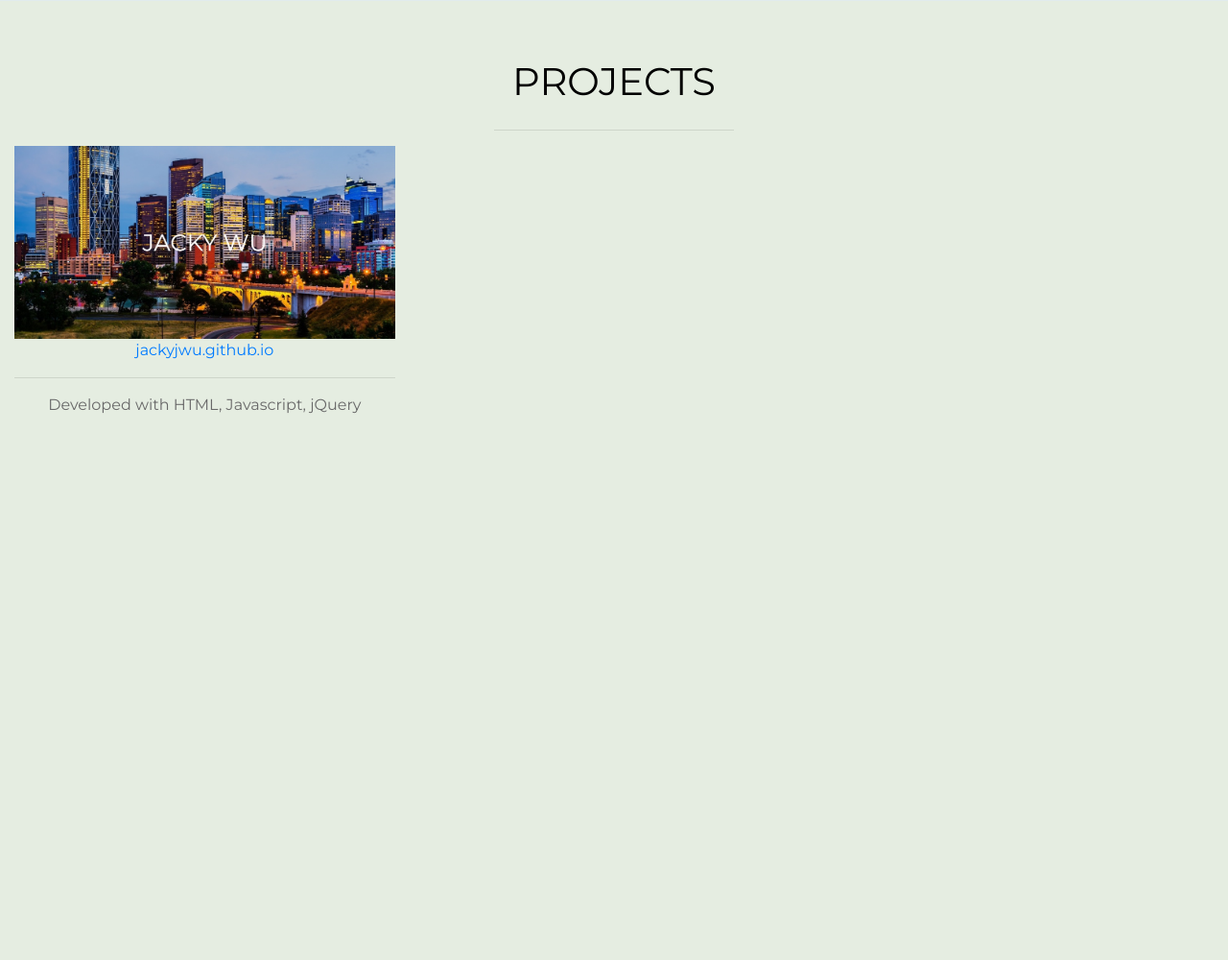
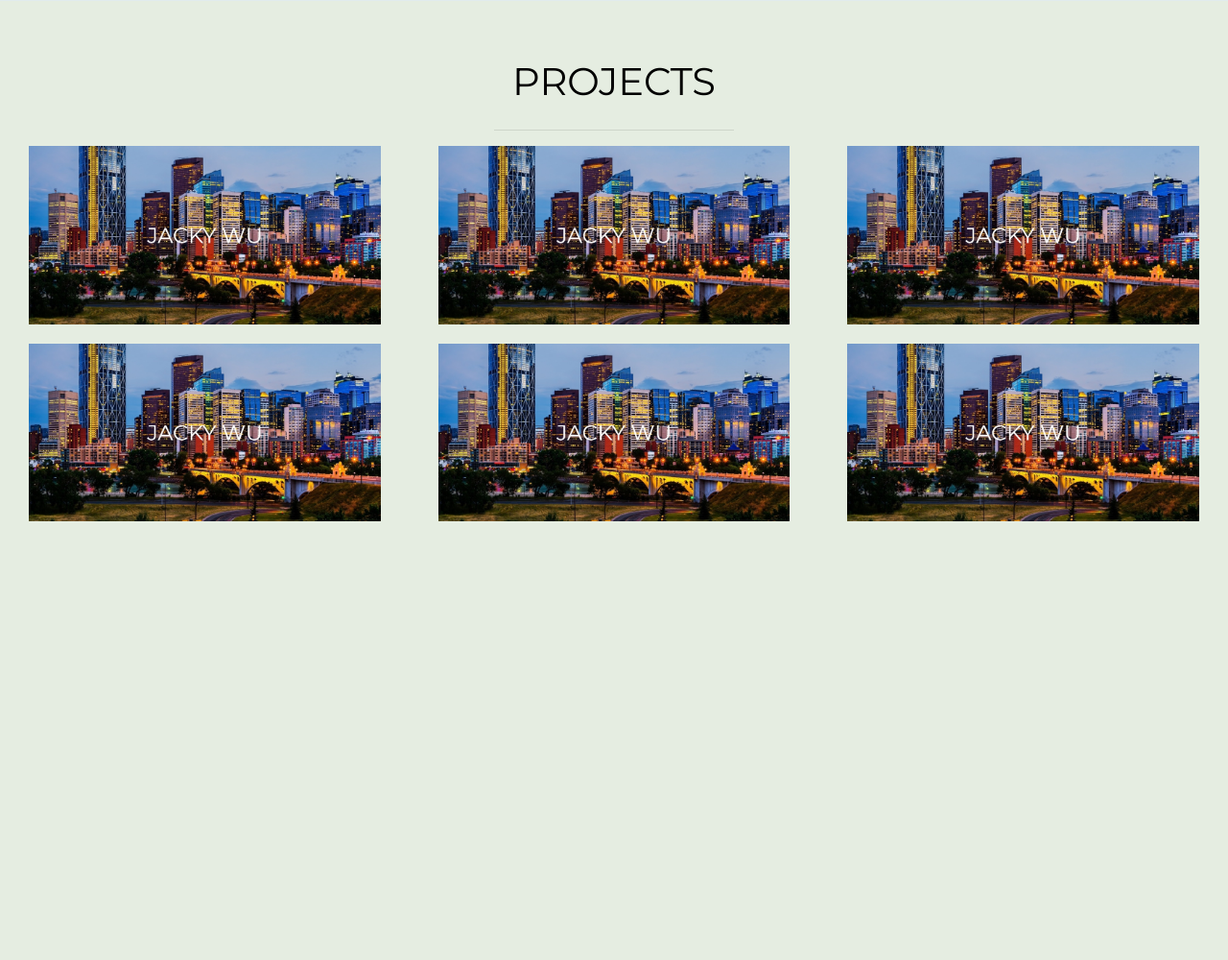
Before and after one commit to JackyJWu/jackyjwu.github.io, a PHP site: page / in a window 1280 px wide. Shown: the part 1951-2951 px from the top of the page at 96% size. Run offline with PHP 8.4, Linux system fonts and the light colour scheme; some libraries are stand-ins or nearby versions.

Commit message:
Grid and Image Fade

```diff
--- a/assets/css/app.css
+++ b/assets/css/app.css
@@ -344,3 +344,48 @@ textarea[name="message"]{
 button[type="submit"]{
   width: 40%;
 }
+
+
+
+/* Image Fade for Gallery */
+.container {
+    position: relative;
+    width: 50%;
+}
+
+.image {
+  opacity: 1;
+  display: block;
+  width: 100%;
+  height: auto;
+  transition: .5s ease;
+  backface-visibility: hidden;
+}
+
+.middle {
+  transition: .5s ease;
+  opacity: 0;
+  position: absolute;
+
+  top: 50%;
+  left: 50%;
+  transform: translate(-50%, -50%);
+  -ms-transform: translate(-50%, -50%);
+  text-align: center;
+}
+
+.container:hover .image {
+  opacity: 0.3;
+}
+
+.container:hover .middle {
+  opacity: 1;
+}
+
+.text {
+  opacity: 0.3
+  color: white;
+  font-size: 16px;
+  /* padding: 16px 32px; */
+
+}
--- a/index.html
+++ b/index.html
@@ -82,22 +82,97 @@
   <h1 class="center">PROJECTS</h1>
   <hr width="20%">
   <div class="row">
+    <!-- Use This Template for more projects -->
+    <div class="col-lg-4 col-md-6 col-sm-6 pic" data-sr-id="12" style="; visibility: visible;  -webkit-transform: translateY(0) scale(1); opacity: 1;transform: translateY(0) scale(1); opacity: 1;-webkit-transition: -webkit-transform 0.7s cubic-bezier(0.6, 0.2, 0.1, 1) 0.5s, opacity 0.7s cubic-bezier(0.6, 0.2, 0.1, 1) 0.5s; transition: transform 0.7s cubic-bezier(0.6, 0.2, 0.1, 1) 0.5s, opacity 0.7s cubic-bezier(0.6, 0.2, 0.1, 1) 0.5s; ">
 
-    <!-- Use This Template for more projects -->
+
+      <div class="container">
+        <a href="https://github.com/JackyJWu/jackyjwu.github.io">
+        <img src="assets/lib/jweb.jpg"   class="image" style="width:100%">
+        <div class="middle">
+          <a href="https://github.com/JackyJWu/jackyjwu.github.io">
+          <div class="text"><a href="https://github.com/JackyJWu/jackyjwu.github.io" style="color: black; text-decoration:none;">Personal Website</div>
+            <div class="text" style="margin-top:10px;"> Javascript, CSS, Bootstrap and HTML </div>
+        </div>
+      </div>
+    </div>
 
     <div class="col-lg-4 col-md-6 col-sm-6 pic" data-sr-id="12" style="; visibility: visible;  -webkit-transform: translateY(0) scale(1); opacity: 1;transform: translateY(0) scale(1); opacity: 1;-webkit-transition: -webkit-transform 0.7s cubic-bezier(0.6, 0.2, 0.1, 1) 0.5s, opacity 0.7s cubic-bezier(0.6, 0.2, 0.1, 1) 0.5s; transition: transform 0.7s cubic-bezier(0.6, 0.2, 0.1, 1) 0.5s, opacity 0.7s cubic-bezier(0.6, 0.2, 0.1, 1) 0.5s; ">
-      <img src="assets/lib/jweb.jpg" class="img-fluid">
-      <a href="https://github.com/JackyJWu/jackyjwu.github.io">
-        <div class="middle">jackyjwu.github.io
-          <hr>
-          <p class="portText">Developed with HTML, Javascript, jQuery</p>
+
+      <div class="container">
+        <a href="https://github.com/JackyJWu/jackyjwu.github.io">
+        <img src="assets/lib/jweb.jpg"   class="image" style="width:100%">
+        <div class="middle">
+          <a href="https://github.com/JackyJWu/jackyjwu.github.io">
+          <div class="text"><a href="https://github.com/JackyJWu/jackyjwu.github.io" style="color: black; text-decoration:none;">Personal Website</div>
+            <div class="text" style="margin-top:10px;"> Javascript, CSS, Bootstrap and HTML </div>
         </div>
-      </a>
-    </div>
-
+      </div>
 
 
     </div>
+
+    <div class="col-lg-4 col-md-6 col-sm-6 pic" data-sr-id="12" style="; visibility: visible;  -webkit-transform: translateY(0) scale(1); opacity: 1;transform: translateY(0) scale(1); opacity: 1;-webkit-transition: -webkit-transform 0.7s cubic-bezier(0.6, 0.2, 0.1, 1) 0.5s, opacity 0.7s cubic-bezier(0.6, 0.2, 0.1, 1) 0.5s; transition: transform 0.7s cubic-bezier(0.6, 0.2, 0.1, 1) 0.5s, opacity 0.7s cubic-bezier(0.6, 0.2, 0.1, 1) 0.5s; ">
+
+      <div class="container">
+        <a href="https://github.com/JackyJWu/jackyjwu.github.io">
+        <img src="assets/lib/jweb.jpg"   class="image" style="width:100%">
+        <div class="middle">
+          <a href="https://github.com/JackyJWu/jackyjwu.github.io">
+          <div class="text"><a href="https://github.com/JackyJWu/jackyjwu.github.io" style="color: black; text-decoration:none;">Personal Website</div>
+            <div class="text" style="margin-top:10px;"> Javascript, CSS, Bootstrap and HTML </div>
+        </div>
+      </div>
+    </div>
+
+    </div>
+
+    <div class="row" style="padding-top:20px;">
+      <!-- Use This Template for more projects -->
+      <div class="col-lg-4 col-md-6 col-sm-6 pic" data-sr-id="12" style="; visibility: visible;  -webkit-transform: translateY(0) scale(1); opacity: 1;transform: translateY(0) scale(1); opacity: 1;-webkit-transition: -webkit-transform 0.7s cubic-bezier(0.6, 0.2, 0.1, 1) 0.5s, opacity 0.7s cubic-bezier(0.6, 0.2, 0.1, 1) 0.5s; transition: transform 0.7s cubic-bezier(0.6, 0.2, 0.1, 1) 0.5s, opacity 0.7s cubic-bezier(0.6, 0.2, 0.1, 1) 0.5s; ">
+
+
+        <div class="container">
+          <a href="https://github.com/JackyJWu/jackyjwu.github.io">
+          <img src="assets/lib/jweb.jpg"   class="image" style="width:100%">
+          <div class="middle">
+            <a href="https://github.com/JackyJWu/jackyjwu.github.io">
+            <div class="text"><a href="https://github.com/JackyJWu/jackyjwu.github.io" style="color: black; text-decoration:none;">Personal Website</div>
+              <div class="text" style="margin-top:10px;"> Javascript, CSS, Bootstrap and HTML </div>
+          </div>
+        </div>
+      </div>
+
+      <div class="col-lg-4 col-md-6 col-sm-6 pic" data-sr-id="12" style="; visibility: visible;  -webkit-transform: translateY(0) scale(1); opacity: 1;transform: translateY(0) scale(1); opacity: 1;-webkit-transition: -webkit-transform 0.7s cubic-bezier(0.6, 0.2, 0.1, 1) 0.5s, opacity 0.7s cubic-bezier(0.6, 0.2, 0.1, 1) 0.5s; transition: transform 0.7s cubic-bezier(0.6, 0.2, 0.1, 1) 0.5s, opacity 0.7s cubic-bezier(0.6, 0.2, 0.1, 1) 0.5s; ">
+
+        <div class="container">
+          <a href="https://github.com/JackyJWu/jackyjwu.github.io">
+          <img src="assets/lib/jweb.jpg"   class="image" style="width:100%">
+          <div class="middle">
+            <a href="https://github.com/JackyJWu/jackyjwu.github.io">
+            <div class="text"><a href="https://github.com/JackyJWu/jackyjwu.github.io" style="color: black; text-decoration:none;">Personal Website</div>
+              <div class="text" style="margin-top:10px;"> Javascript, CSS, Bootstrap and HTML </div>
+          </div>
+        </div>
+
+
+      </div>
+
+      <div class="col-lg-4 col-md-6 col-sm-6 pic" data-sr-id="12" style="; visibility: visible;  -webkit-transform: translateY(0) scale(1); opacity: 1;transform: translateY(0) scale(1); opacity: 1;-webkit-transition: -webkit-transform 0.7s cubic-bezier(0.6, 0.2, 0.1, 1) 0.5s, opacity 0.7s cubic-bezier(0.6, 0.2, 0.1, 1) 0.5s; transition: transform 0.7s cubic-bezier(0.6, 0.2, 0.1, 1) 0.5s, opacity 0.7s cubic-bezier(0.6, 0.2, 0.1, 1) 0.5s; ">
+
+        <div class="container">
+          <a href="https://github.com/JackyJWu/jackyjwu.github.io">
+          <img src="assets/lib/jweb.jpg"   class="image" style="width:100%">
+          <div class="middle">
+            <a href="https://github.com/JackyJWu/jackyjwu.github.io">
+            <div class="text"><a href="https://github.com/JackyJWu/jackyjwu.github.io" style="color: black; text-decoration:none;">Personal Website</div>
+              <div class="text" style="margin-top:10px;"> Javascript, CSS, Bootstrap and HTML </div>
+          </div>
+        </div>
+      </div>
+
+      </div>
+
 </div>
 
 
```
